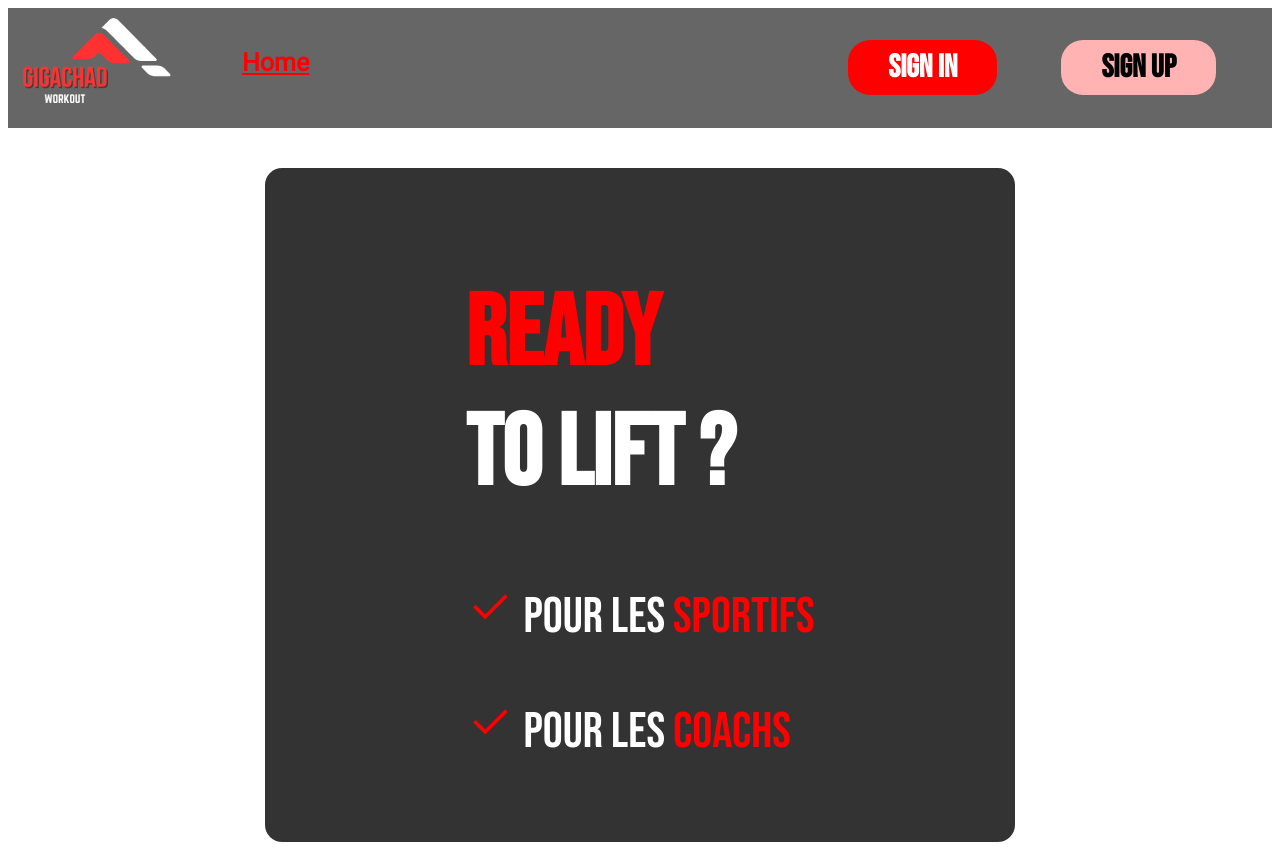
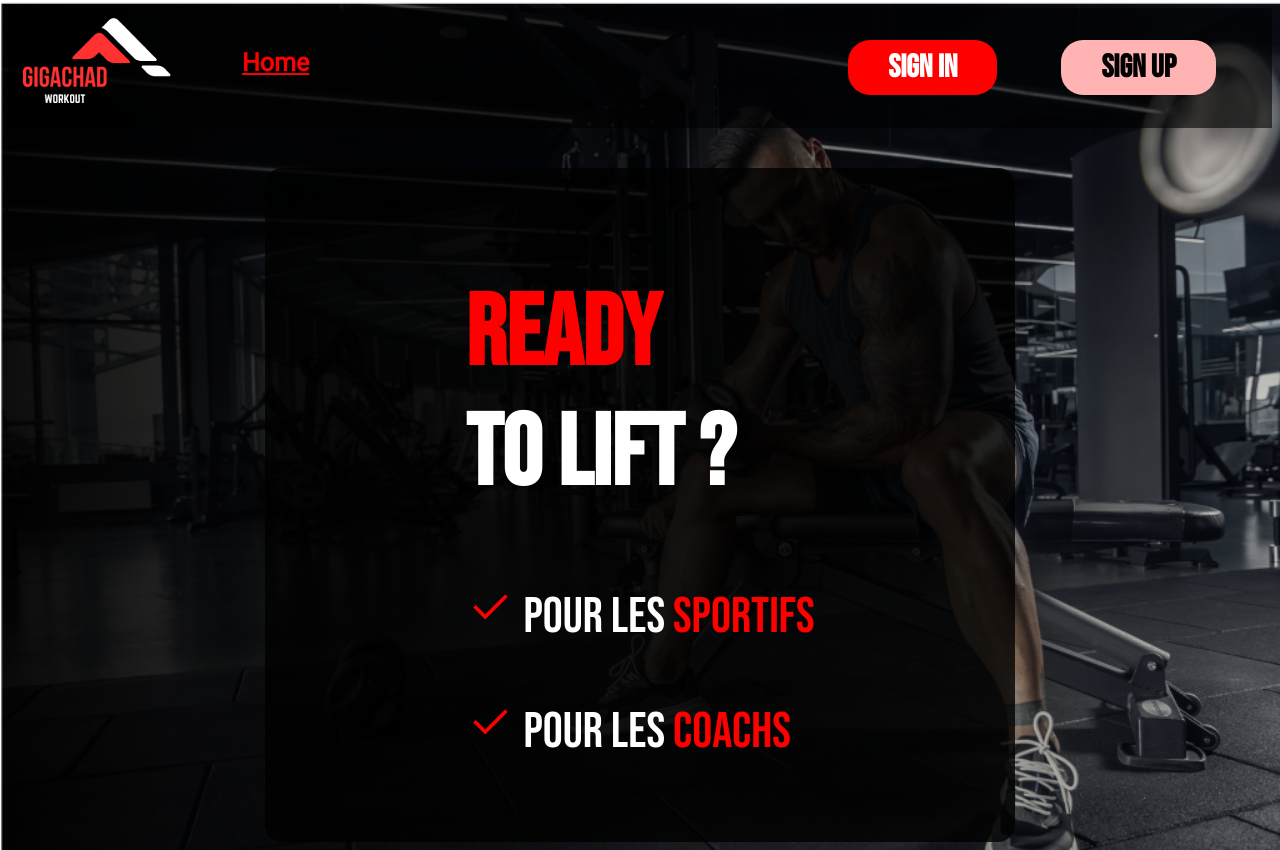
Before and after one commit to RTiedrez/Mini-Projet-TWE-2023-Groupe-1, a PHP site: page / in a window 1280 px wide. Run offline with PHP 8.4, Linux system fonts and the light colour scheme.

Commit message:
add background image

```diff
--- a/css/style.css
+++ b/css/style.css
@@ -1,9 +1,17 @@
 /* Classes générales */
-.rounded-box{
+body {
+    background-image: url("../ressources/background.png");
+    background-repeat: no-repeat;
+    background-position: top center;
+    background-size: cover;
+
+}
+
+.rounded-box {
     border-radius: 17px;
 }
 
-.form-button{
+.form-button {
     border-radius: 17px;
     padding: 1px;
     font-size: 30px;
```
